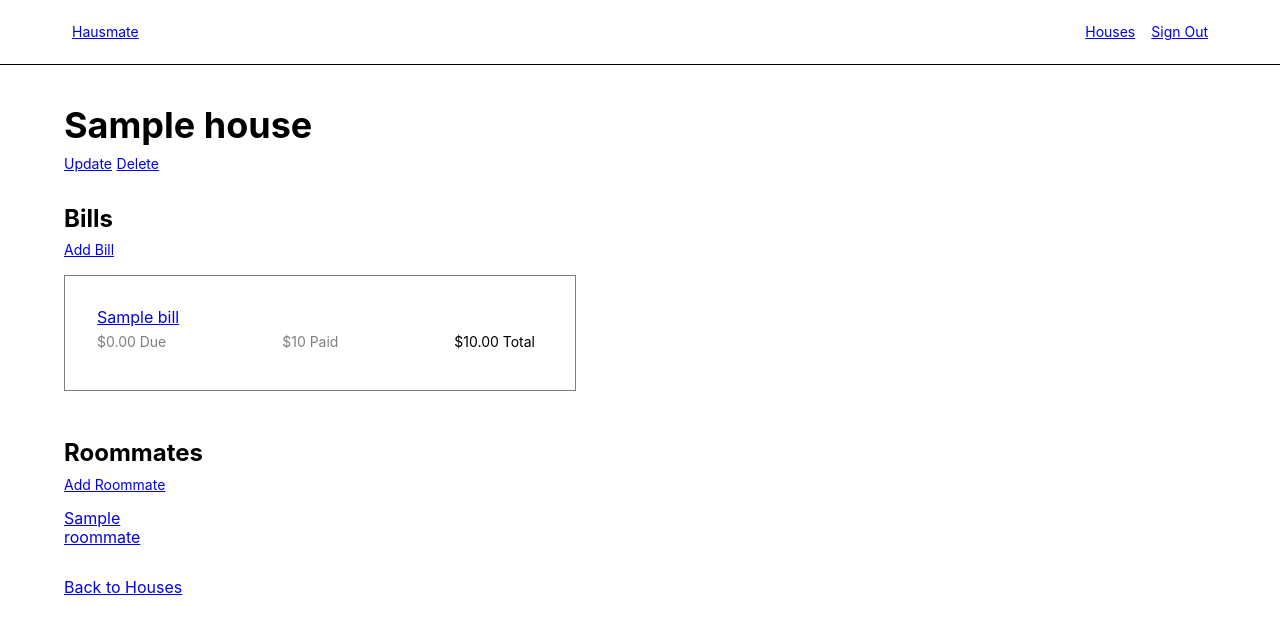
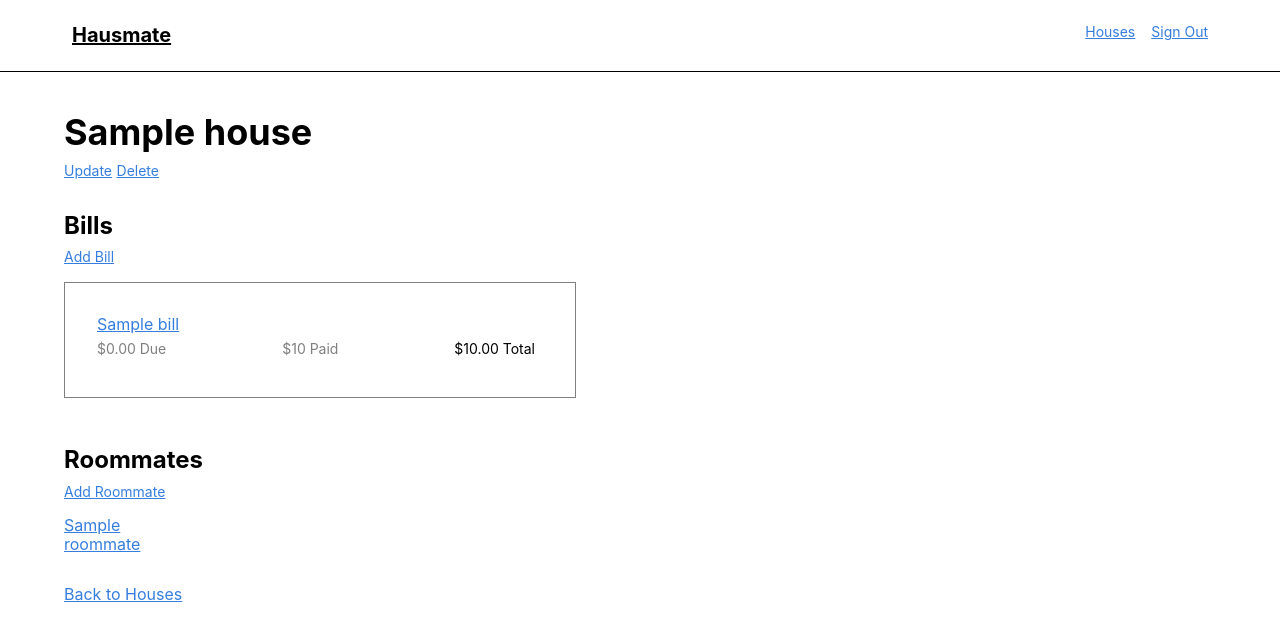
Before and after one commit to arpradhan/hausmate, a Django app: page /houses/1/ in a window 1280 px wide. Shown: the top 641 px of the page. Run offline with Django 3.2, Linux system fonts and the light colour scheme; a user stored in the database is signed in; tables that the repository leaves empty hold one stand-in row (values such as "Sample post"); some libraries are stand-ins or nearby versions.

Commit message:
change link styles

```diff
--- a/hausmate/houses/templates/base.html
+++ b/hausmate/houses/templates/base.html
@@ -8,15 +8,15 @@
   <body class="sans-serif black bg-white">
     <nav class="pv3 ph5 bb flex justify-between">
       <div class="flex justify-start">
-        <a href="{% url 'home' %}" class="pa2 f6">Hausmate</a>
+        <a href="{% url 'home' %}" class="pa2 f4 black b">Hausmate</a>
       </div>
       <div class="flex justify-end">
       {% if user.is_authenticated %}
-        <a class="pa2 f6" href="{% url 'house_list' %}">Houses</a>
-        <a class="pa2 f6" href="{% url 'logout' %}">Sign Out</a>
+        <a class="pa2 f6 blue" href="{% url 'house_list' %}">Houses</a>
+        <a class="pa2 f6 blue" href="{% url 'logout' %}">Sign Out</a>
       {% else %}
-        <a class="pa2 f6" href="{% url 'login' %}">Sign In</a>
-        <a class="pa2 f6" href="{% url 'user_create' %}">Register</a>
+        <a class="pa2 f6 blue" href="{% url 'login' %}">Sign In</a>
+        <a class="pa2 f6 blue" href="{% url 'user_create' %}">Register</a>
       {% endif %}
       </div>
     </nav>
--- a/hausmate/houses/templates/home.html
+++ b/hausmate/houses/templates/home.html
@@ -2,7 +2,7 @@
 {% block content %}
 <div class="w-100 pv2 ph5">
   <h2>Welcome</h2>
-  <a class="ph1" href="{% url 'house_list' %}">Houses</a>
-  <a class="ph1" href="{% url 'house_create' %}">Create House</a>
+  <a class="ph1 blue" href="{% url 'house_list' %}">Houses</a>
+  <a class="ph1 blue" href="{% url 'house_create' %}">Create House</a>
 </div>
 {% endblock %}
--- a/hausmate/houses/templates/houses/bill_create_form.html
+++ b/hausmate/houses/templates/houses/bill_create_form.html
@@ -41,6 +41,6 @@
       class="dim f6 ba bw1 ph3 pv2 mb2 mt2 db black bg-white b--black"
     >
   </form>
-  <a href="{% url 'house_detail' house_id %}" class="db mv4">Back to House</a>
+  <a href="{% url 'house_detail' house_id %}" class="blue db mv4">Back to House</a>
 </div>
 {% endblock %}
--- a/hausmate/houses/templates/houses/bill_detail.html
+++ b/hausmate/houses/templates/houses/bill_detail.html
@@ -27,12 +27,12 @@
           {{payment.amount_paid}}
         </td>
         <td class="pv2 ph3">
-          <a class="f6" href="{% url 'payment_event_create' payment.id %}">Make Payment</a>
+          <a class="f6 blue" href="{% url 'payment_event_create' payment.id %}">Make Payment</a>
         </td>
       </tr>
       {% endfor %}
     </tbody>
   </table>
-  <a href="{% url 'house_detail' object.house.id %}" class="db pv4">Back to House</a>
+  <a href="{% url 'house_detail' object.house.id %}" class="blue db pv4">Back to House</a>
 </div>
 {% endblock %}
--- a/hausmate/houses/templates/houses/house_create_form.html
+++ b/hausmate/houses/templates/houses/house_create_form.html
@@ -30,5 +30,8 @@
       value="Create"
       class="dim f6 ba bw1 ph3 pv2 mb2 dib black bg-white b--black">
   </form>
+  <div class="pv2">
+    <a href="{% url 'house_list' %}" class="blue">Back to Houses</a>
+  </div>
 </div>
 {% endblock %}
--- a/hausmate/houses/templates/houses/house_detail.html
+++ b/hausmate/houses/templates/houses/house_detail.html
@@ -3,16 +3,16 @@
 <div class="pv2 ph5">
   <div class="pb4">
     <div class="b f2 pt4 pb2">{{ object.name }}</div>
-    <a class="f6" href="{% url 'house_update' object.id %}">Update</a>
-    <a class="f6" href="{% url 'house_delete' object.id %}">Delete</a>
+    <a class="f6 blue" href="{% url 'house_update' object.id %}">Update</a>
+    <a class="f6 blue" href="{% url 'house_delete' object.id %}">Delete</a>
   </div>
   <div class="pb4">
     <div class="b f3 pb2">Bills</div>
-    <a class="f6" href="{% url 'bill_create' object.id %}">Add Bill</a>
+    <a class="f6 blue" href="{% url 'bill_create' object.id %}">Add Bill</a>
     <div class="pv2">
       {% for bill in object.bill_set.all %}
         <div class="ba b--black-50 pa4 mv2 mw6">
-          <a href="{% url 'bill_detail' object.id bill.id %}">{{ bill.name}}</a>
+          <a class="blue" href="{% url 'bill_detail' object.id bill.id %}">{{ bill.name}}</a>
           <div class="pv2 flex justify-between">
             <div class="black-50 mr2 f6">&dollar;{{ bill.amount_due }} Due</div>
             <div class="black-50 mr2 f6">&dollar;{{ bill.amount_paid }} Paid</div>
@@ -24,17 +24,19 @@
   </div>
   <div>
     <div class="b f3 pb2">Roommates</div>
-    <a class="f6" href="{% url 'roommate_create' object.id %}">Add Roommate</a>
+    <a class="f6 blue" href="{% url 'roommate_create' object.id %}">Add Roommate</a>
     <ul class="list pl0 mw4">
       {% for roommate in object.roommate_set.all %}
-        <li>
-          <a href="{% url 'roommate_detail' object.id roommate.id %}" class="mv2 db">
+        <li class="mv2">
+          <a href="{% url 'roommate_detail' object.id roommate.id %}" class="blue">
             {{ roommate.name }}
           </a>
         </li>
       {% endfor %}
     </ul>
   </div>
-  <a href="{% url 'house_list' %}" class="db mv4">Back to Houses</a>
+  <div class="mv4">
+    <a href="{% url 'house_list' %}" class="blue">Back to Houses</a>
+  </div>
 </div>
 {% endblock %}
--- a/hausmate/houses/templates/houses/house_list.html
+++ b/hausmate/houses/templates/houses/house_list.html
@@ -3,11 +3,11 @@
 {% block content %}
 <div class="pv2 ph5">
   <div class="b f2 pt4 pb2">Houses</div>
-  <a href="{% url 'house_create' %}" class="db mb4 f6">Create House</a>
+  <a href="{% url 'house_create' %}" class="blue db mb4 f6">Create House</a>
   <ul class="list pl0">
     {% for obj in object_list %}
     <li>
-      <a href="{% url 'house_detail' obj.id %}" class="f4">{{ obj.name }}</a>
+      <a href="{% url 'house_detail' obj.id %}" class="blue f4">{{ obj.name }}</a>
     </li>
     {% endfor %}
   </ul>
--- a/hausmate/houses/templates/houses/house_update_form.html
+++ b/hausmate/houses/templates/houses/house_update_form.html
@@ -29,6 +29,8 @@
       class="dim f6 ba bw1 ph3 pv2 mb2 mt2 dib black bg-white b--black"
     >
   </form>
-  <a href="{% url 'house_detail' object.id %}" class="db mv4">Back to House</a>
+  <div class="mv4">
+    <a href="{% url 'house_detail' object.id %}" class="blue">Back to House</a>
+  </div>
 </div>
 {% endblock %}
--- a/hausmate/houses/templates/houses/paymentevent_form.html
+++ b/hausmate/houses/templates/houses/paymentevent_form.html
@@ -27,6 +27,8 @@
       class="dim f6 ba bw1 ph3 pv2 mb2 mt2 db black bg-white b--black"
     >
   </form>
-  <a href="{% url 'bill_detail' bill_id house_id %}" class="mv4 db">Back to Bill</a>
+  <div class="mv4">
+    <a href="{% url 'bill_detail' bill_id house_id %}" class="blue">Back to Bill</a>
+  </div>
 </div>
 {% endblock %}
--- a/hausmate/houses/templates/houses/roommate_create_form.html
+++ b/hausmate/houses/templates/houses/roommate_create_form.html
@@ -23,6 +23,8 @@
       class="dim f6 ba bw1 ph3 pv2 mb2 mt2 dib black bg-white b--black"
     >
   </form>
-  <a href="{% url 'house_detail' house_id %}" class="db mv4">Back to House</a>
+  <div class="mv4">
+    <a href="{% url 'house_detail' house_id %}" class="blue">Back to House</a>
+  </div>
 </div>
 {% endblock %}
--- a/hausmate/houses/templates/houses/roommate_detail.html
+++ b/hausmate/houses/templates/houses/roommate_detail.html
@@ -33,6 +33,8 @@
   {% else %}
     <span class="i black-50">None</span>
   {% endif %}
-  <a href="{% url 'house_detail' object.house.id %}" class="db mv4">Back to House</a>
+  <div class="mv4">
+    <a href="{% url 'house_detail' object.house.id %}" class="blue">Back to House</a>
+  </div>
 </div>
 {% endblock %}
```
Lines whose indentation alone changed are shown as unchanged.
